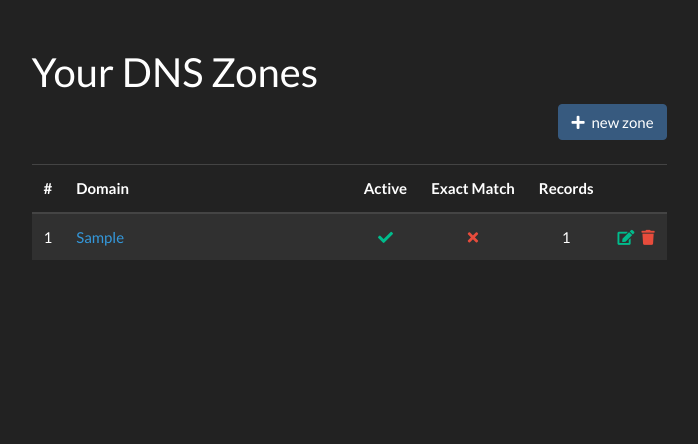
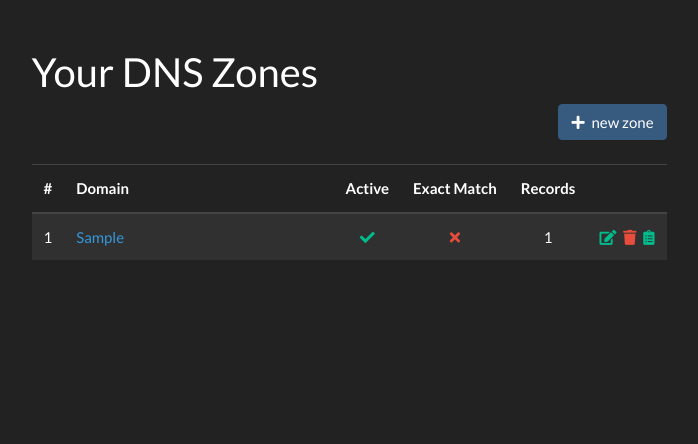
Before and after one commit to ctxis/SnitchDNS, a Flask app: template app/templates/dns/index.html in a window 1280 px wide. Shown: the part 71-515 px from the top of the page, without its empty margins (291-989 px from the left). Run offline with Flask 2, Linux system fonts and the light colour scheme; the template is opened without the code that fills it: most values are stand-ins (such as "Sample title", 1, 10 or a date in 2020); some libraries are stand-ins or nearby versions.

Commit message:
Added link for zone logs

```diff
--- a/app/templates/dns/index.html
+++ b/app/templates/dns/index.html
@@ -43,11 +43,12 @@
                 </td>
                 <td class="text-center">{{ zone.record_count }}</td>
                 <td class="text-center" style="white-space: nowrap;">
-                    <a href="{{ url_for('dns.zone_edit', dns_zone_id=zone.id) }}"><i class="fas fa-edit"></i></a>
+                    <a href="{{ url_for('dns.zone_edit', dns_zone_id=zone.id) }}" title="edit zone"><i class="fas fa-edit"></i></a>
                     <form action="{{ url_for('dns.zone_delete', dns_zone_id=zone.id) }}" method="post" class="d-inline ml-1" id="delete-zone-form-{{ zone.id }}">
                         <input type="hidden" name="csrf_token" value="{{ csrf_token() }}">
-                        <a href="#" class="confirm-delete text-danger"><i class="fas fa-trash"></i></a>
+                        <a href="#" class="confirm-delete text-danger" title="delete zone"><i class="fas fa-trash"></i></a>
                     </form>
+                    <a href="{{ url_for('logs.index', domain='%' ~ zone.full_domain) }}" class="ml-1" title="view logs"><i class="fas fa-clipboard-list"></i></a>
                 </td>
             </tr>
             {% endfor %}
```
